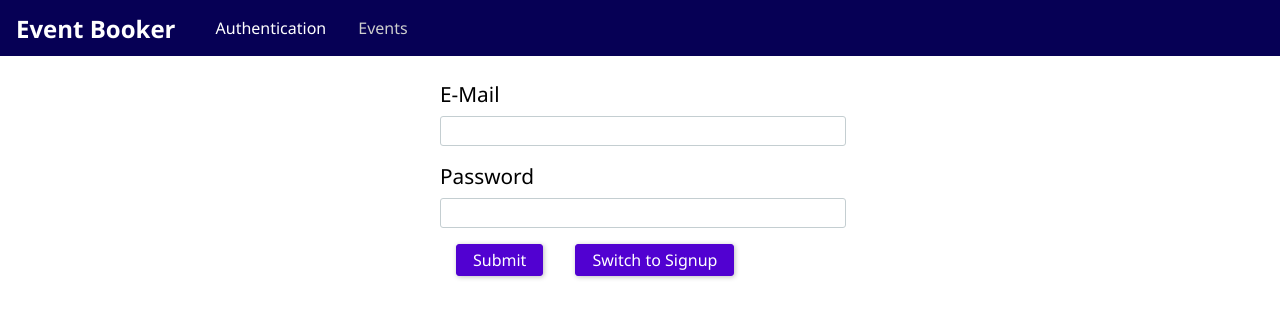
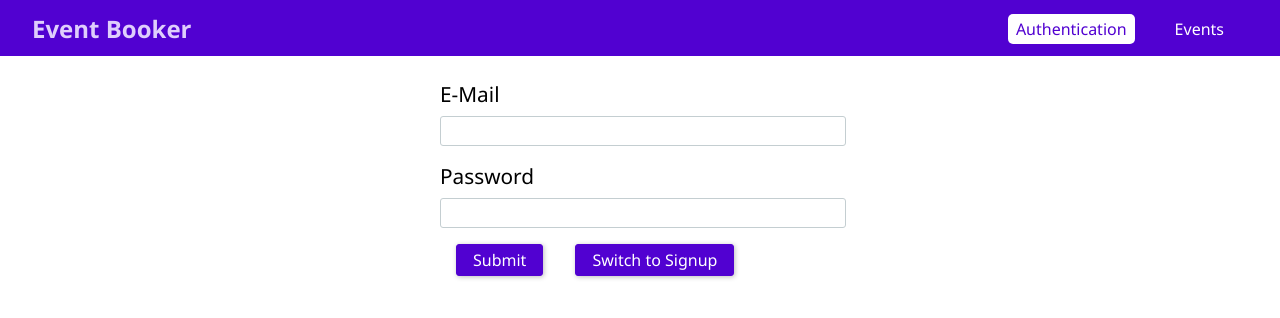
Before and after one commit to sid995/event-booking, a React (Create React App) app in the folder frontend/: page /auth in a window 1280 px wide. Shown: the top 318 px of the page. Built offline with nearby package versions, Linux system fonts and the light colour scheme.

Commit message:
changed some styling

```diff
--- a/frontend/src/components/Navigation/MainNavigation.css
+++ b/frontend/src/components/Navigation/MainNavigation.css
@@ -4,16 +4,18 @@
   top: 0;
   width: 100%;
   height: 3.5rem;
-  background: #060055;
-  padding: 0 1rem;
+  background: #5101d1;
+  padding: 0 2rem;
   display: flex;
   align-items: center;
+  justify-content: space-between;
+  box-sizing: border-box;
 }
 
 .main-navigation__logo h1 {
   margin: 0;
   font-size: 1.5rem;
-  color: #ffffff;
+  color: #dfcefc;
 }
 
 .main-navigation__items {
@@ -21,24 +23,36 @@
 }
 
 .main-navigation__items ul {
-  padding: 0;
   display: flex;
   list-style: none;
   padding: 0;
   margin: 0;
+  align-items: center;
 }
 
 .main-navigation__items li {
   margin: 0 1rem;
 }
 
-.main-navigation__items a {
+.main-navigation__items a,
+.main-navigation__items button {
   text-decoration: none;
-  color: #cecece;
+  color: white;
+  padding: 0.25rem 0.5rem;
+  border: none;
+  font: inherit;
+  background: transparent;
+  cursor: pointer;
+  vertical-align: middle;
+  margin: 0;
 }
 
 .main-navigation__items a:hover,
 .main-navigation__items a:active,
-.main-navigation__items a.active {
-  color: #ffffff;
+.main-navigation__items a.active,
+.main-navigation__items button:hover,
+.main-navigation__items button:active {
+  background: #ffffff;
+  color: #5101d1;
+  border-radius: 5px;
 }
```
